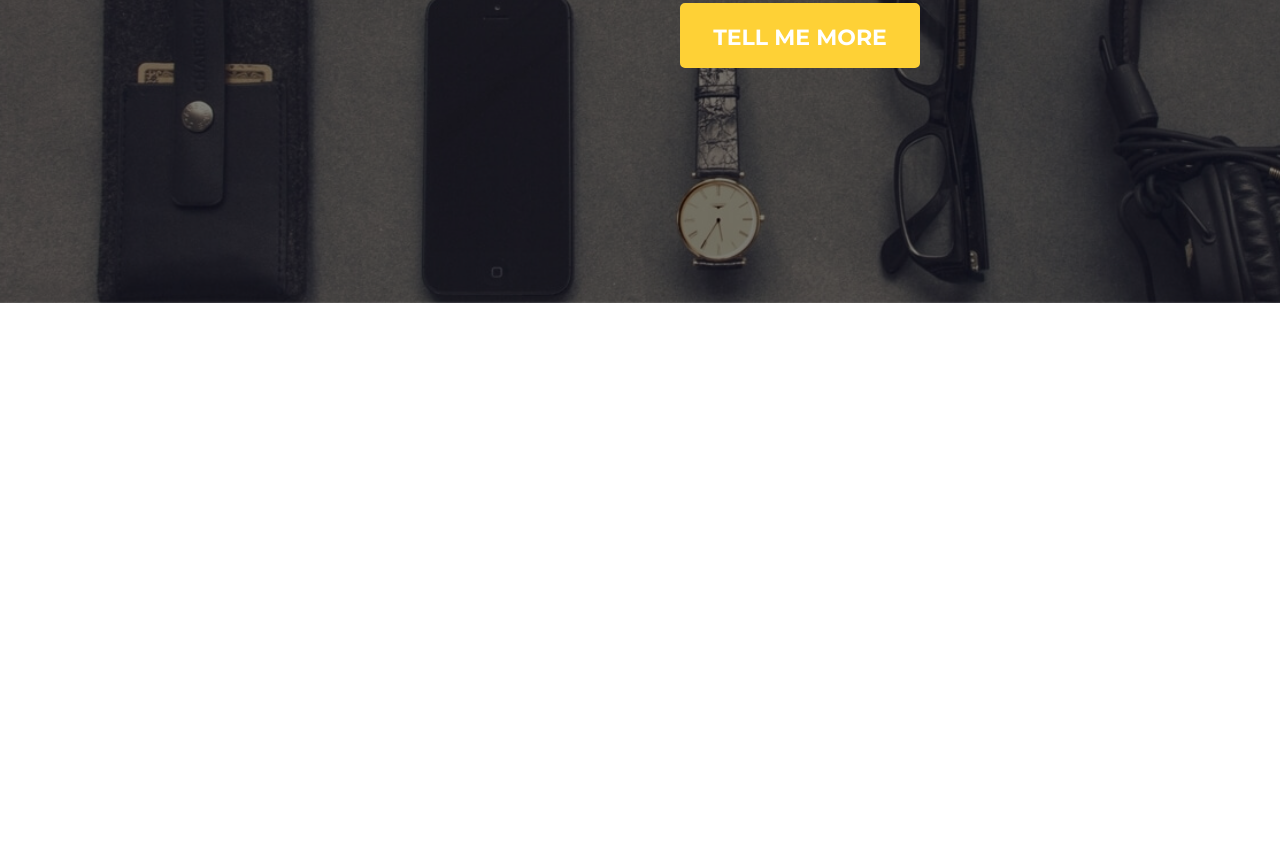
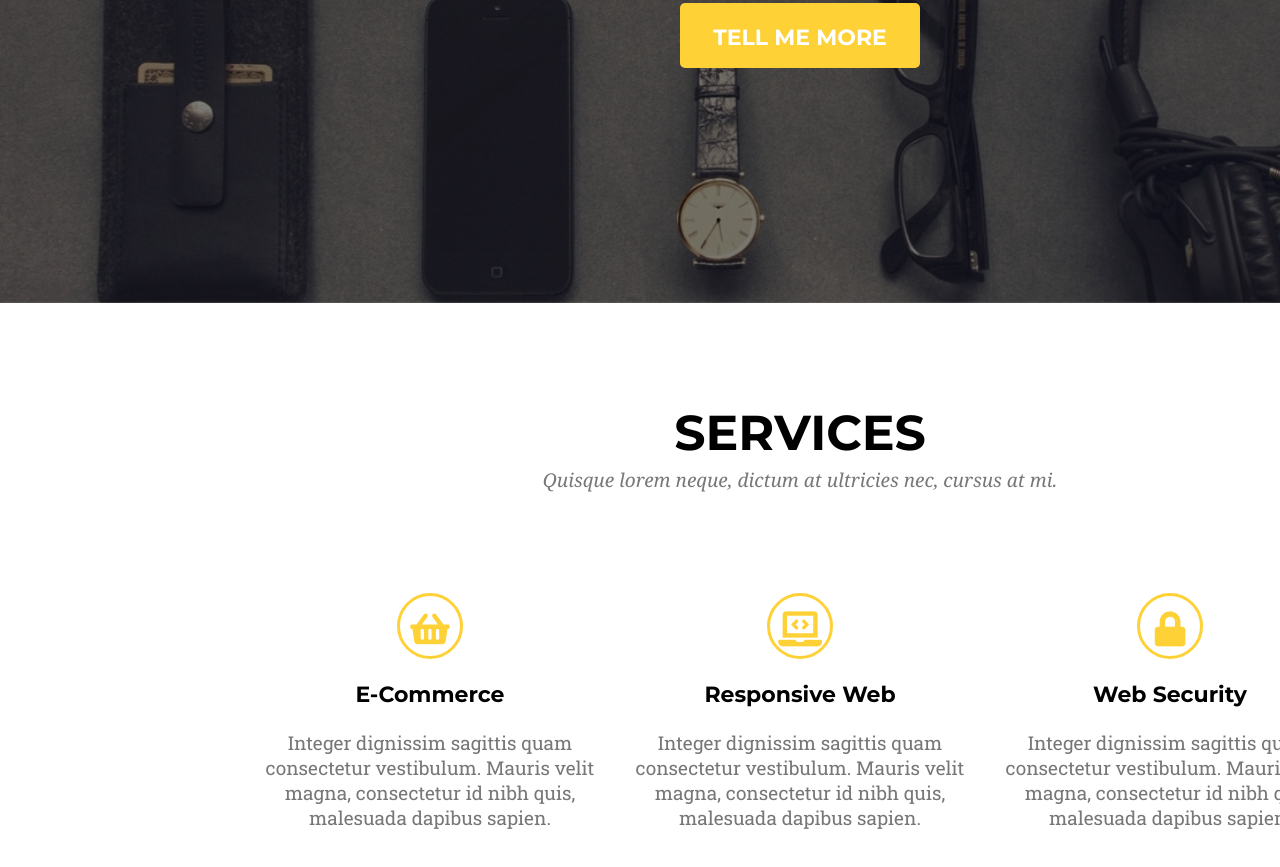
Before and after one commit to KatarzynaStrumidlo/zadanie-golden, a website: page index.html in a window 1280 px wide. Shown: the part 497-1364 px from the top of the page. Before the commit the page ends 800 px from the top, so only its background shows below. Drawn offline with Linux system fonts and the light colour scheme.

Commit message:
Add services section

```diff
--- a/index.html
+++ b/index.html
@@ -4,8 +4,8 @@
     <meta charset="UTF-8">
     <meta name="viewport" content="width=device-width, initial-scale=1.0">
     <link rel="preconnect" href="https://fonts.gstatic.com">
-    <link rel="preconnect" href="https://fonts.gstatic.com">
     <link href="https://fonts.googleapis.com/css2?family=Montserrat:wght@700&family=Noto+Serif:ital@1&family=Pacifico&family=Roboto+Slab&display=swap" rel="stylesheet">
+    <link rel="stylesheet" href="https://use.fontawesome.com/releases/v5.5.0/css/all.css">
     <link rel="stylesheet" href="vendor/bootstrap-grid.css">
     <link rel="stylesheet" href="css/style.css">
     <title>Golden</title>
@@ -30,6 +30,29 @@
             </div>
         </div>
     </section>
+    <section class="services">
+        <div class="container">
+            <h2>SERVICES</h2>
+            <p>Quisque lorem neque, dictum at ultricies nec, cursus at mi.</p>
+            <div class="row">
+                <div class="col-sm-4">
+                    <i class="fas fa-shopping-basket"></i>
+                    <h3>E-Commerce</h3>
+                    <p>Integer dignissim sagittis quam consectetur vestibulum. Mauris velit magna, consectetur id nibh quis, malesuada dapibus sapien.</p>
+                </div>
+                <div class="col-sm-4">
+                    <i class="fas fa-laptop-code"></i>
+                    <h3>Responsive Web</h3>
+                    <p>Integer dignissim sagittis quam consectetur vestibulum. Mauris velit magna, consectetur id nibh quis, malesuada dapibus sapien.</p>
+                </div>
+                <div class="col-sm-4">
+                    <i class="fas fa-lock"></i>
+                    <h3>Web Security</h3>
+                    <p>Integer dignissim sagittis quam consectetur vestibulum. Mauris velit magna, consectetur id nibh quis, malesuada dapibus sapien.</p>
+                </div>
+            </div>
+        </div>
+    </section>
 
 </body>
 </html>
--- a/sass/style.scss
+++ b/sass/style.scss
@@ -1,16 +1,21 @@
+/*Variables*/
 $color-one: #fed136; //yellow
 $color-two: #ffffff; //white
 $color-three: #000000; //black
+$color-four: #777777;
 $font-header:'Montserrat', sans-serif;
 $font-abstract:'Noto Serif', serif;
 $font-text:'Roboto Slab', serif;
 $font-title:'Pacifico', cursive;
+
+/*Global*/
 *, *::before, *::after {
     box-sizing: border-box;
 }
 body {
     margin: 0;
 }
+/*Splash*/
 .splash {
     background-image: url("../images/splash.jpg");
     background-repeat: no-repeat;
@@ -105,3 +110,47 @@ body {
     color:$color-three;
     }
 }
+/*Services*/
+.services {
+    text-align: center;
+    margin: 100px 0;
+    width: 1600px;
+    h2 {
+        font-family: $font-header;
+        color: $color-three;
+        font-size: 49px;
+        margin-bottom: 0;
+    }
+    p {
+        font-family: $font-abstract;
+        color:$color-four;
+        font-size: 19px;
+        margin-top: 5px;
+    }
+}
+.row {
+    margin: 50px 0;
+    .col-sm-4 {
+        margin: 50px 0;
+        width: 280px;
+        height: 199px;
+
+        i {
+            font-size: 35px;
+            width: 66px;
+            height: 66px;
+            line-height: 66px;
+            color: $color-one;
+            border: solid 3px $color-one;
+            border-radius: 50%;
+        }
+        h3 {
+            font-family: $font-header;
+            font-size: 22px;
+        }
+        p {
+            font-family: $font-text;
+            font-size: 19px;
+        }
+    }
+}
```
Also changed, not shown: css/style.css, 1 other file.
